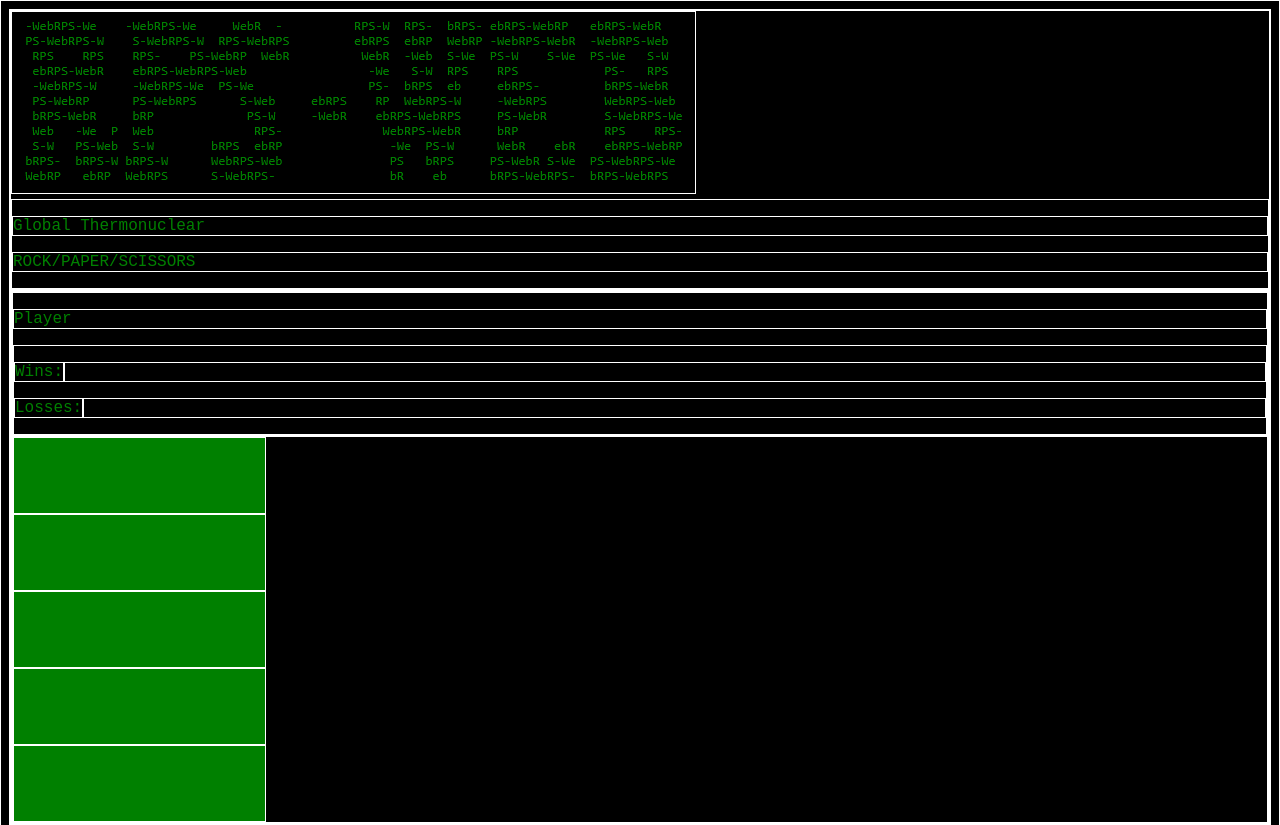
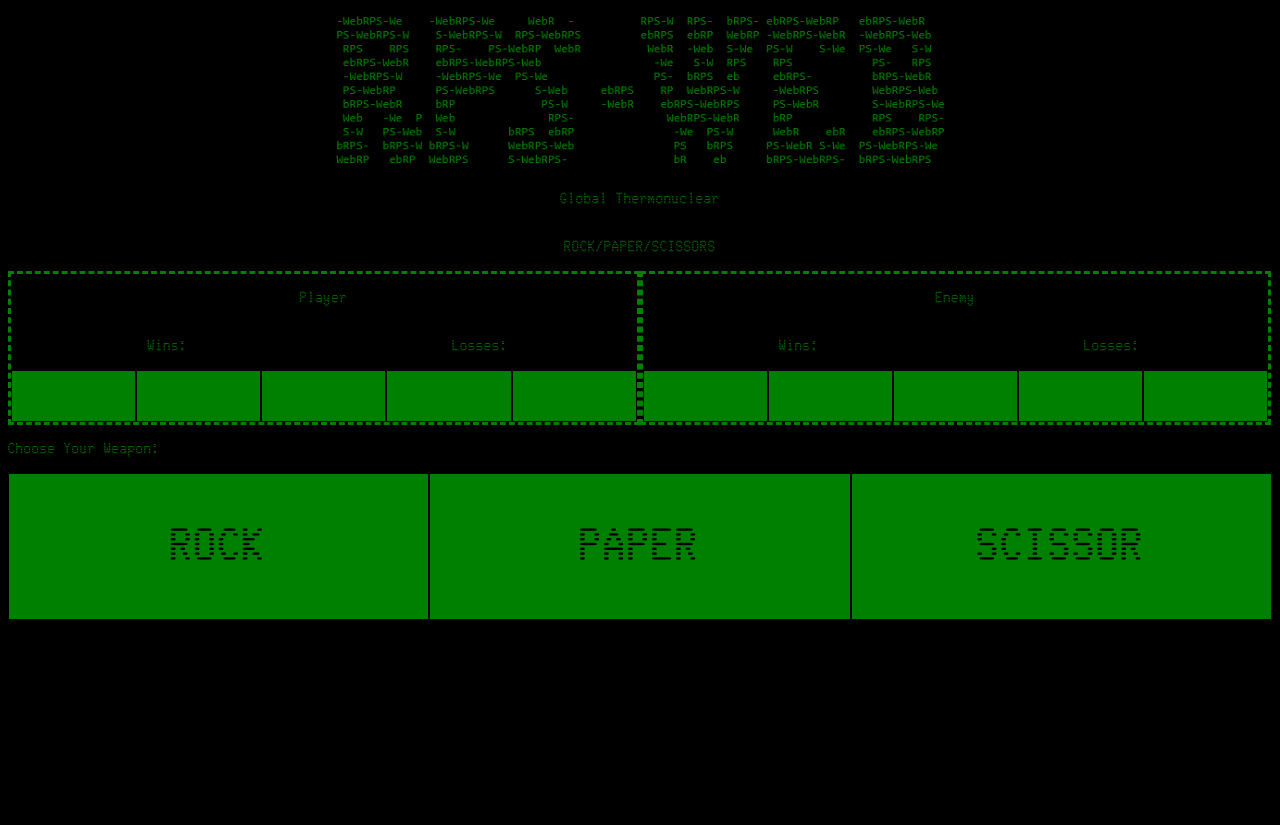
Before and after one commit to D-Molloy/rps-web, a plain HTML site: page index.html in a window 1280 px wide. Shown: the top 825 px of the page. After the commit the page ends 800 px from the top, so only its background shows below. Drawn offline with Linux system fonts and the light colour scheme; a web font is replaced by a local one.

Commit message:
more styling

```diff
--- a/css/style.css
+++ b/css/style.css
@@ -1,18 +1,83 @@
-@font-face { font-family: Terminal; src: url('Glass_TTY_VT220.ttf'); }
+@font-face {
+  font-family: Terminal;
+  src: url("../assets/Glass_TTY_VT220.ttf");
+}
 :root {
-    --green:rgb(0,128,0);
+  --green: rgb(0, 128, 0);
 }
-*{border: 1px solid white;}
+/* * {
+  border: 1px solid white;
+} */
 
 body {
-    background-color: black;
-    font-family: Terminal, monospace;
-    color: var(--green);
-    }
+  background-color: black;
+  font-family: Terminal, monospace;
+  color: var(--green);
+}
 
+img{
+    max-width: 50%;
+}
 
-.round{
+.section {
+  display: flex;
+  flex-wrap: wrap;
+  /* justify-content: space-between; */
+}
+
+.player-div {
+    border: 3px dashed var(--green);
+    width: calc(99% / 2);
+  }
+
+.user-info, #banner{
+    display: flex;
+    flex-direction: column;
+    align-items: center;
+}
+
+.wins-losses-div {
+    display: flex;
+    flex-direction: row;
+    text-align: center;
+    width: 100%;
+}
+
+.win-div, .loss-div{
+    width: calc(100% / 2);
+}
+
+.round-container {
+  display: flex;
+  min-height: 50px;
+}
+.round {
+  background-color: var(--green);
+
+  min-height: 50px;
+  width: calc(100% / 5);
+}
+
+#options{
+    flex-direction: column;
+}
+
+#options-div{
+    display: flex;
+    flex-direction: row;
+}
+
+.weapon{
+    min-height: 75px;
+    width: calc(100% / 3);
+    color: black;
+    justify-content: center;
+    align-items: center;
     background-color: var(--green);
-    min-height: 75px;
-    width: calc(100% / 5);
+    font-size: 3em;
+    text-align: center;
 }
+
+.round, .weapon {
+    border: 1px solid black;
+}
--- a/index.html
+++ b/index.html
@@ -10,9 +10,9 @@
 </head>
 
 <body>
-    <div class="section"  id="banner">
+
+    <div class="section" id="banner">
         <img src="assets/rps.PNG">
-        <div id="title">
         <p class="top-title">
             Global Thermonuclear
         </p>
@@ -20,19 +20,22 @@
             ROCK/PAPER/SCISSORS
         </p>
     </div>
-    </div>
 
     <div class="section" id="scoreboard">
         <div class="player-div" id="user">
             <div class="user-info">
                 <p class="user-title">Player</p>
                 <div class="wins-losses-div">
+                    <div class="win-div">
                         <p class="wins">Wins:
                             <span id="user-wins"></span>
                         </p>
+                        </div>
+                        <div class="win-div">
                         <p class="losses">Losses:
                             <span id="user-losses"></span>
                         </p>
+                    </div>
                 </div>
             </div>
             <div class="round-container" id="round-user">
@@ -48,12 +51,16 @@
             <div class="user-info">
                 <p class="user-title">Enemy</p>
                 <div class="wins-losses-div">
+                    <div class="win-div">
                         <p class="wins">Wins:
                             <span id="enemy-wins"></span>
                         </p>
+                    </div>
+                    <div class="loss-div">
                         <p class="losses">Losses:
                             <span id="enemy-losses"></span>
                         </p>
+                    </div>
                 </div>
             </div>
             <div class="round-container" id="round-user">
@@ -69,9 +76,21 @@
     <div class="section" id="options">
         <p id="options-title">Choose Your Weapon:</p>
         <div id="options-div">
-            <div class="weapon" id="paper">PAPER</div>
-            <div class="weapon" id="rock">ROCK</div>
-            <div class="weapon" id="scissor">SCISSOR</div>
+            <div class="weapon" id="rock">
+                <div>
+                    <p>ROCK</p>
+                </div>
+            </div>
+            <div class="weapon" id="paper">
+                <div>
+                    <p>PAPER</p>
+                </div>
+            </div>
+            <div class="weapon" id="scissor">
+                <div>
+                    <p>SCISSOR</p>
+                </div>
+            </div>
         </div>
 
     </div>
--- a/javascript/app.js
+++ b/javascript/app.js
@@ -1,19 +1,19 @@
-var h1Text = "SHALL WE PLAY A GAME?";
-function printSentence(id, sentence, speed){
-    var index=0;
-    var intObject= setInterval(function() {
-    document.getElementById(id).innerHTML+=sentence[index];
-    index++;
-    if(index==sentence.length){
-    clearInterval(intObject);
-    }
-    }, speed);
-}
-var mp3 = document.getElementById('song');
-function playSound(){
-    mp3.play();
-}
-window.onload = function (){
-    printSentence('diii', h1Text, 100);
-    playSound();
-};
+// var h1Text = "SHALL WE PLAY A GAME?";
+// function printSentence(id, sentence, speed){
+//     var index=0;
+//     var intObject= setInterval(function() {
+//     document.getElementById(id).innerHTML+=sentence[index];
+//     index++;
+//     if(index==sentence.length){
+//     clearInterval(intObject);
+//     }
+//     }, speed);
+// }
+// var mp3 = document.getElementById('song');
+// function playSound(){
+//     mp3.play();
+// }
+// window.onload = function (){
+//     printSentence('diii', h1Text, 100);
+//     playSound();
+// };
```
Lines whose indentation alone changed are shown as unchanged.
